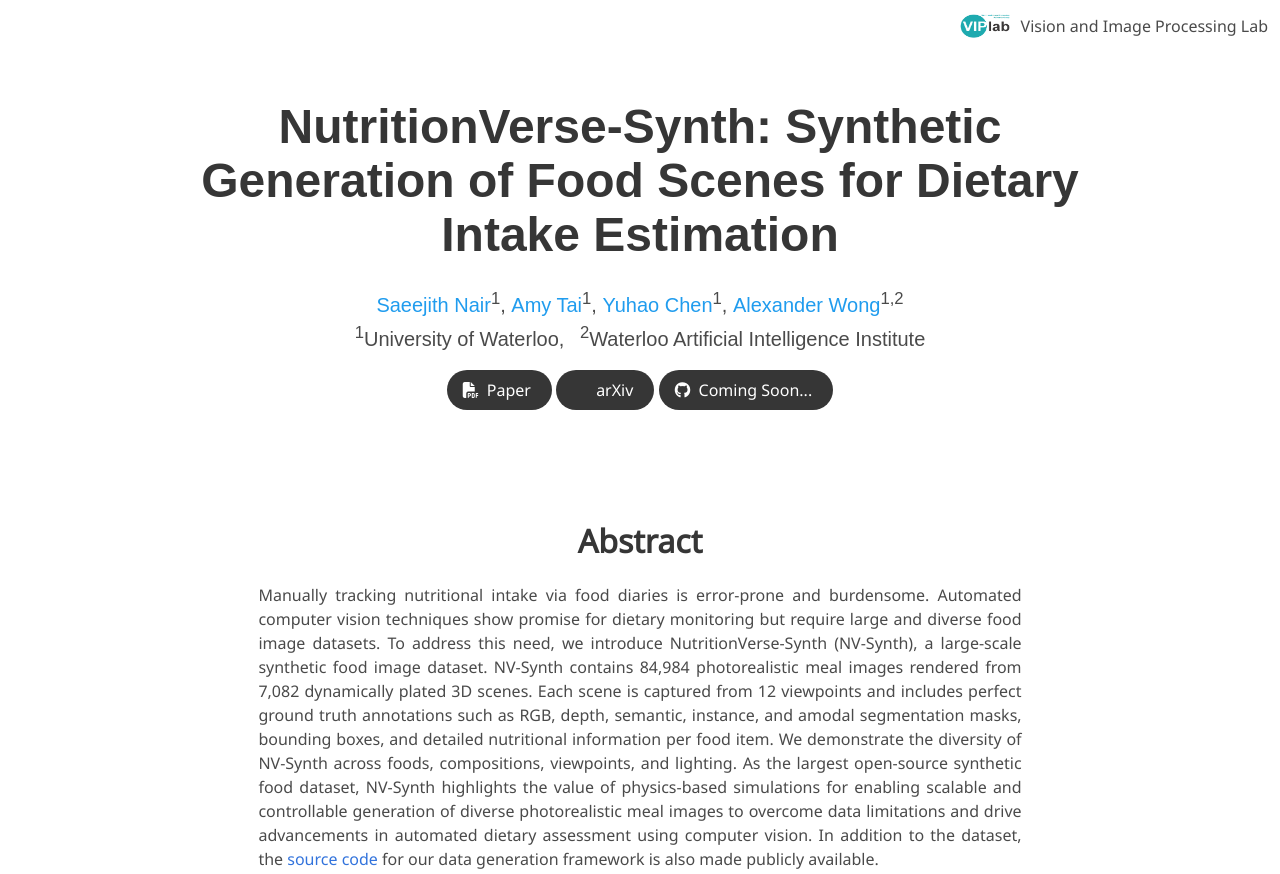
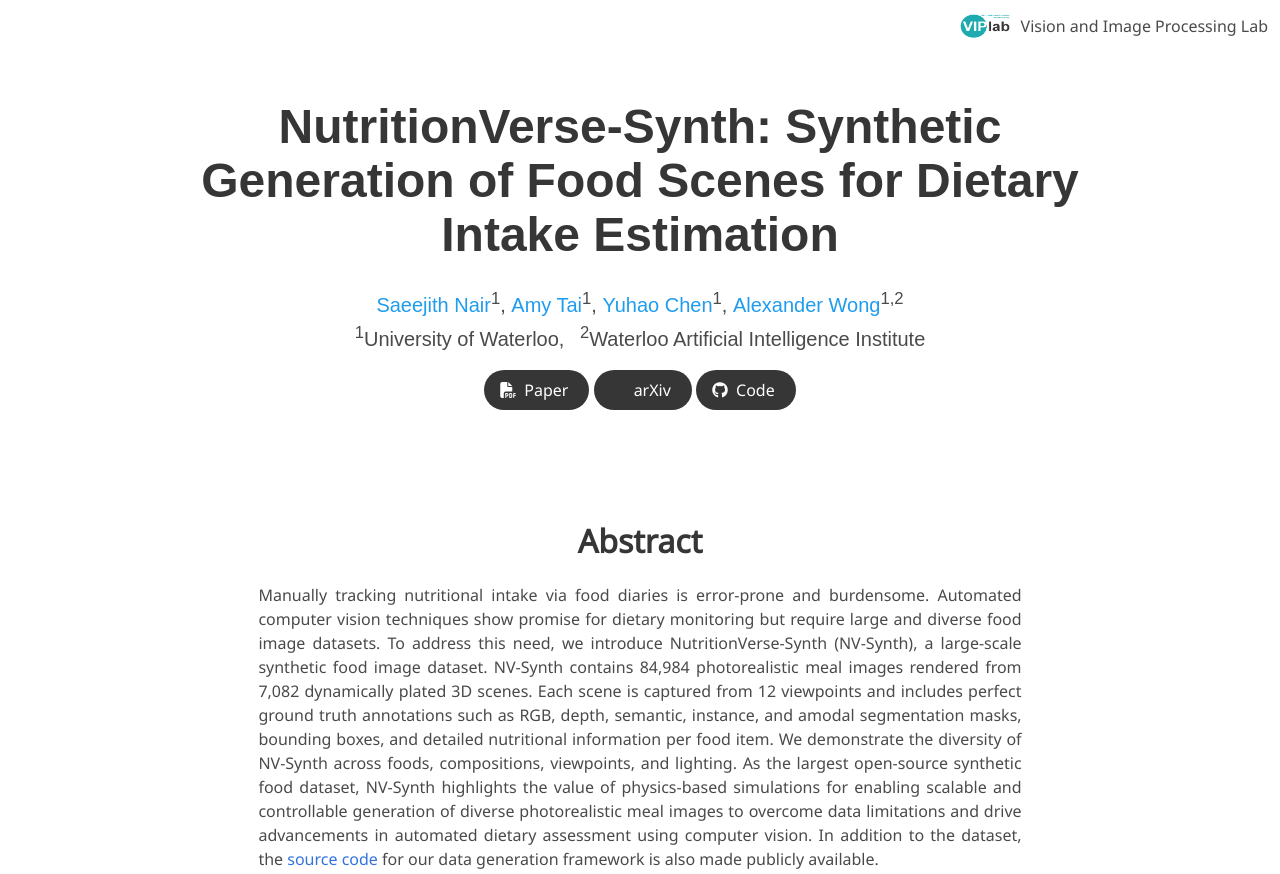
Before and after one commit to saeejithnair/nvsynth, a plain HTML site: page index.html in a window 1280 px wide. Shown: the top 874 px of the page. Drawn offline with nearby package versions, Linux system fonts and the light colour scheme; some icons are missing; a web font is replaced by a local one.

Commit message:
Update website

```diff
--- a/index.html
+++ b/index.html
@@ -245,7 +245,7 @@
             </h1>
             <div class="is-size-5 publication-authors">
               <span class="author-block">
-                <a href="https://saeejithnair.github.io/">Saeejith Nair</a><sup>1</sup>,</span>
+                <a href="https://vip.uwaterloo.ca/s-nair/">Saeejith Nair</a><sup>1</sup>,</span>
               <span class="author-block">
                 <a href="https://vip.uwaterloo.ca/c-tai/">Amy Tai</a><sup>1</sup>,</span>
               <span class="author-block">
@@ -291,11 +291,12 @@
                 </span> -->
                 <!-- Code Link. -->
                 <span class="link-block">
-                  <a href="https://youtu.be/dQw4w9WgXcQ" class="external-link button is-normal is-rounded is-dark">
+                  <a href="https://github.com/saeejithnair/nvsynth"
+                    class="external-link button is-normal is-rounded is-dark">
                     <span class="icon">
                       <i class="fab fa-github"></i>
                     </span>
-                    <span>Coming Soon...</span>
+                    <span>Code</span>
                   </a>
                 </span>
               </div>
```
